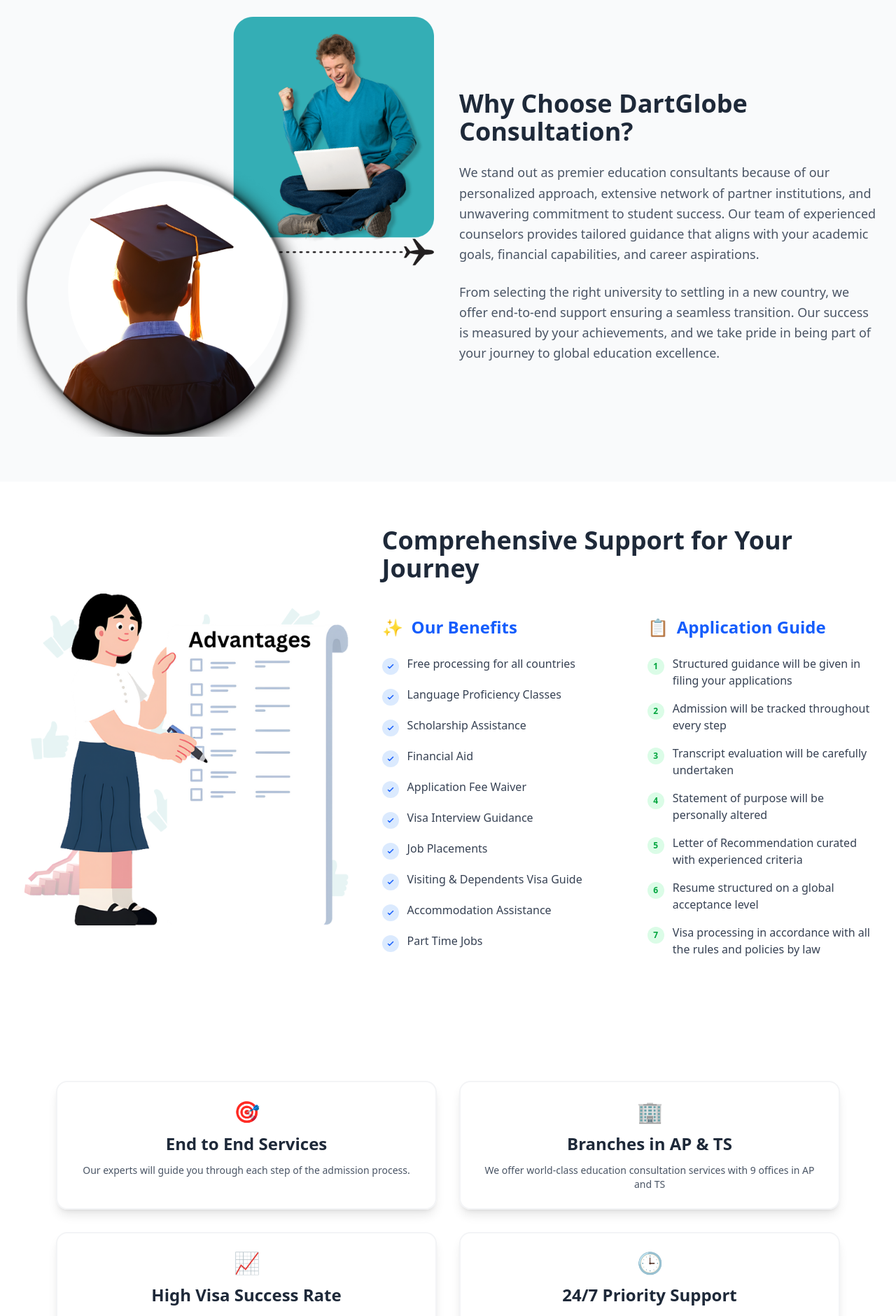
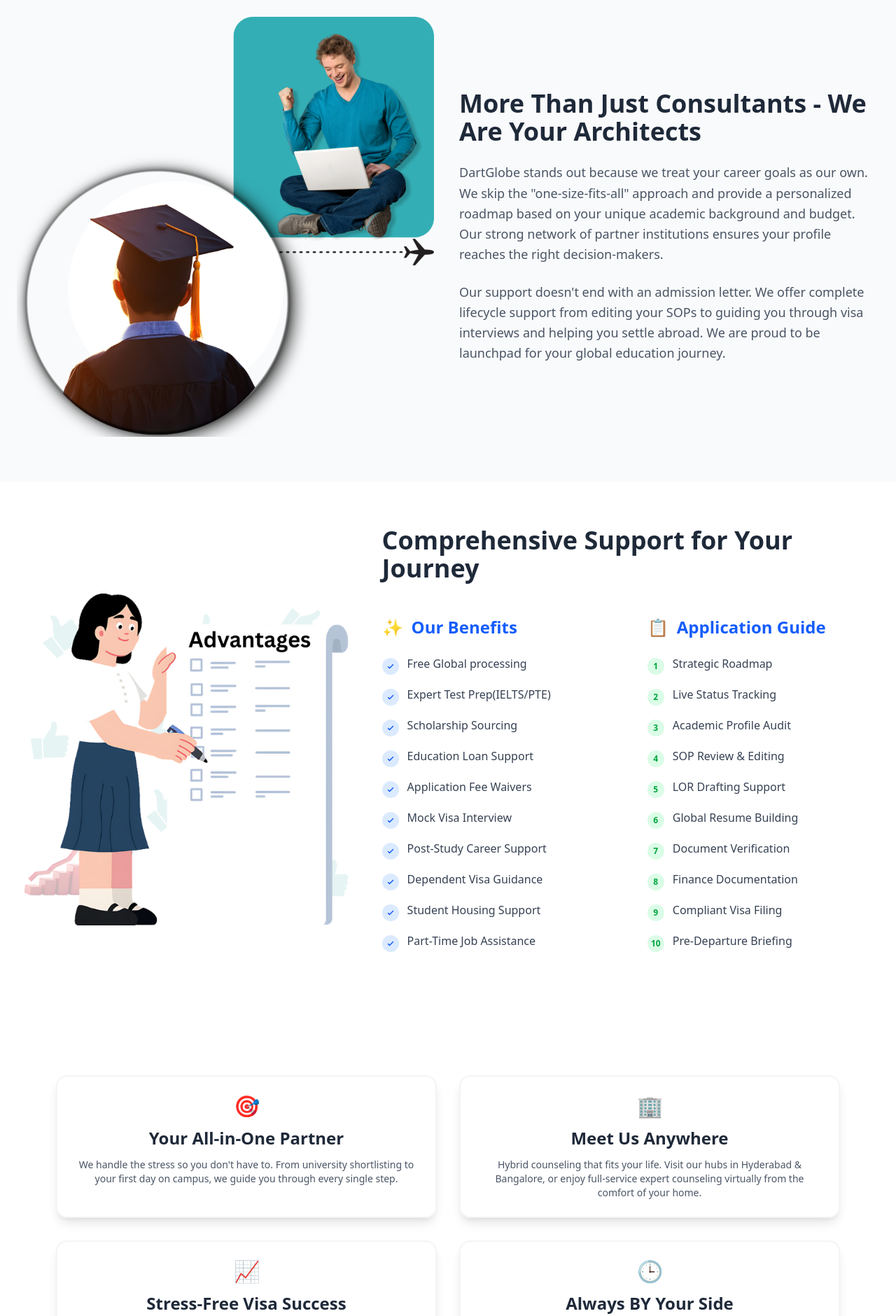
Before and after one commit to sowmyakota-mv/Abroad-Consultancy, a React (Vite) app in the folder abroad-consultancy/: page /about-dartglobe in a window 1280 px wide. Shown: the part 840-2720 px from the top of the page at 70% size. Built offline with nearby package versions, Linux system fonts and the light colour scheme.

Commit message:
modified about page content

```diff
--- a/abroad-consultancy/src/components/TestimonialSection.tsx
+++ b/abroad-consultancy/src/components/TestimonialSection.tsx
@@ -244,18 +244,29 @@
  {getDisplayTestimonials().map((testimonial, index) => (
   <div
     key={`${testimonial.id}-${index}`}
-  className={`absolute transition-all duration-500 ease-in-out touch-none ${
+    className={`absolute transition-all duration-700 ease-[cubic-bezier(0.4,0,0.2,1)] touch-none ${
       index === 0
-      ? 'left-0 scale-90 opacity-30 blur-xxs -translate-y-8'
+        ? 'scale-90 opacity-30 blur-xxs -translate-y-8'
         : index === 1
-      ? 'left-1/2 transform -translate-x-1/2 z-10 scale-100 opacity-100'
-      : 'right-0 scale-90 opacity-30 blur-xxs -translate-y-8'
+        ? 'z-10 scale-100 opacity-100'
+        : 'scale-90 opacity-30 blur-xxs -translate-y-8'
     } ${
       // Center card widths
       index === 1
         ? 'w-[280px] sm:w-[320px] md:w-[380px]'
         : 'w-[220px] sm:w-[280px] md:w-[320px]'
     }`}
+    style={{
+      left: '50%',
+      transform: index === 0
+        ? 'translateX(-150%) scale(0.9)'
+        : index === 1
+        ? 'translateX(-50%) scale(1)'
+        : 'translateX(50%) scale(0.9)',
+      transitionProperty: 'transform, opacity, filter',
+      transitionDuration: '700ms',
+      transitionTimingFunction: 'cubic-bezier(0.4, 0, 0.2, 1)'
+    }}
   >
     <TestimonialCard
       testimonial={testimonial}
--- a/abroad-consultancy/src/pages/AboutPage.tsx
+++ b/abroad-consultancy/src/pages/AboutPage.tsx
@@ -81,13 +81,18 @@
             {/* Content Section */}
             <div className="lg:w-1/2">
               <h2 className="text-3xl md:text-4xl font-bold text-gray-800 mb-6">
-                Why Choose DartGlobe Consultation?
+                More Than Just Consultants - We Are Your Architects
               </h2>
               <p className="text-gray-600 text-lg leading-relaxed mb-6">
-                We stand out as premier education consultants because of our personalized approach, extensive network of partner institutions, and unwavering commitment to student success. Our team of experienced counselors provides tailored guidance that aligns with your academic goals, financial capabilities, and career aspirations.
-              </p>
+               DartGlobe stands out because we treat your career goals as our own.
+                We skip the "one-size-fits-all" approach and provide a personalized roadmap
+                 based on your unique academic background and budget. Our strong network of partner
+                 institutions ensures your profile reaches the right decision-makers.
+               </p>
               <p className="text-gray-600 text-lg leading-relaxed">
-                From selecting the right university to settling in a new country, we offer end-to-end support ensuring a seamless transition. Our success is measured by your achievements, and we take pride in being part of your journey to global education excellence.
+                Our support doesn't end with an admission letter. We offer complete lifecycle
+                support from editing your SOPs to guiding you through visa interviews and helping
+                you settle abroad. We are proud to be launchpad for your global education journey.
               </p>
             </div>
           </div>
@@ -127,16 +132,16 @@
                     </h3>
                     <div className="space-y-4">
                       {[
-                        "Free processing for all countries",
-                        "Language Proficiency Classes",
-                        "Scholarship Assistance",
-                        "Financial Aid",
-                        "Application Fee Waiver",
-                        "Visa Interview Guidance",
-                        "Job Placements",
-                        "Visiting & Dependents Visa Guide",
-                        "Accommodation Assistance",
-                        "Part Time Jobs"
+                        "Free Global processing",
+                        "Expert Test Prep(IELTS/PTE)",
+                        "Scholarship Sourcing",
+                        "Education Loan Support",
+                        "Application Fee Waivers",
+                        "Mock Visa Interview",
+                        "Post-Study Career Support",
+                        "Dependent Visa Guidance",
+                        "Student Housing Support",
+                        "Part-Time Job Assistance"
                       ].map((benefit, index) => (
                         <div key={index} className="flex items-start group">
                           <div className="flex-shrink-0 w-6 h-6 bg-blue-100 rounded-full flex items-center justify-center mt-1 mr-3 group-hover:bg-blue-500 transition-colors">
@@ -160,13 +165,16 @@
                     </h3>
                     <div className="space-y-4">
                       {[
-                        "Structured guidance will be given in filing your applications",
-                        "Admission will be tracked throughout every step",
-                        "Transcript evaluation will be carefully undertaken",
-                        "Statement of purpose will be personally altered",
-                        "Letter of Recommendation curated with experienced criteria",
-                        "Resume structured on a global acceptance level",
-                        "Visa processing in accordance with all the rules and policies by law"
+                        "Strategic Roadmap",
+                        "Live Status Tracking",
+                        "Academic Profile Audit",
+                        "SOP Review & Editing",
+                        "LOR Drafting Support",
+                        "Global Resume Building",
+                        "Document Verification",
+                        "Finance Documentation",
+                        "Compliant Visa Filing",
+                        "Pre-Departure Briefing"
                       ].map((item, index) => (
                         <div key={index} className="flex items-start group">
                           <div className="flex-shrink-0 w-6 h-6 bg-green-100 rounded-full flex items-center justify-center mt-1 mr-3 group-hover:bg-green-500 transition-colors">
@@ -190,23 +198,23 @@
     <div className="grid grid-cols-1 md:grid-cols-2 gap-8 max-w-6xl mx-auto transition-all duration-300 rounded-2xl p-4">
       {[
         {
-          title: "End to End Services",
-          description: "Our experts will guide you through each step of the admission process.",
+          title: "Your All-in-One Partner",
+          description: "We handle the stress so you don't have to. From university shortlisting to your first day on campus, we guide you through every single step.",
           icon: "🎯"
         },
         {
-          title: "Branches in AP & TS",
-          description: "We offer world-class education consultation services with 9 offices in AP and TS",
+          title: "Meet Us Anywhere",
+          description: "Hybrid counseling that fits your life. Visit our hubs in Hyderabad & Bangalore, or enjoy full-service expert counseling virtually from the comfort of your home.",
           icon: "🏢"
         },
         {
-          title: "High Visa Success Rate",
-          description: "We have the team, vision, energy & skill to deliver high visa success rate",
+          title: "Stress-Free Visa Success",
+          description: "Maximize your chances with zero panic. We use a data-driven approach for documentation and mock interviews to ensure your visa is approved seamlessly.",
           icon: "📈"
         },
         {
-          title: "24/7 Priority Support",
-          description: "Extremity direction existence as dashwoods do up. Always available for our students",
+          title: "Always BY Your Side",
+          description: "Support that doesn't sleep. Whether you are online or on campus, our dedicated team is available 24/7 to answer your questions instantly.",
           icon: "🕒"
         }
       ].map((point, index) => {
```
Lines whose indentation alone changed are shown as unchanged.
